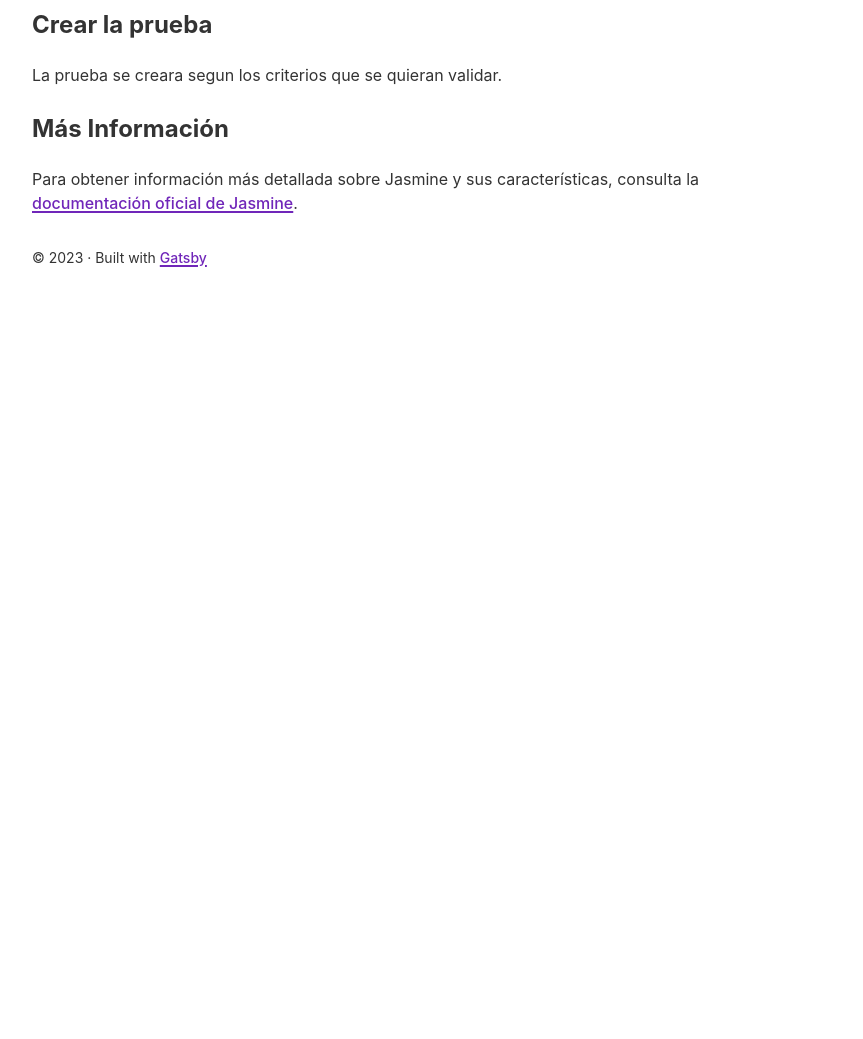
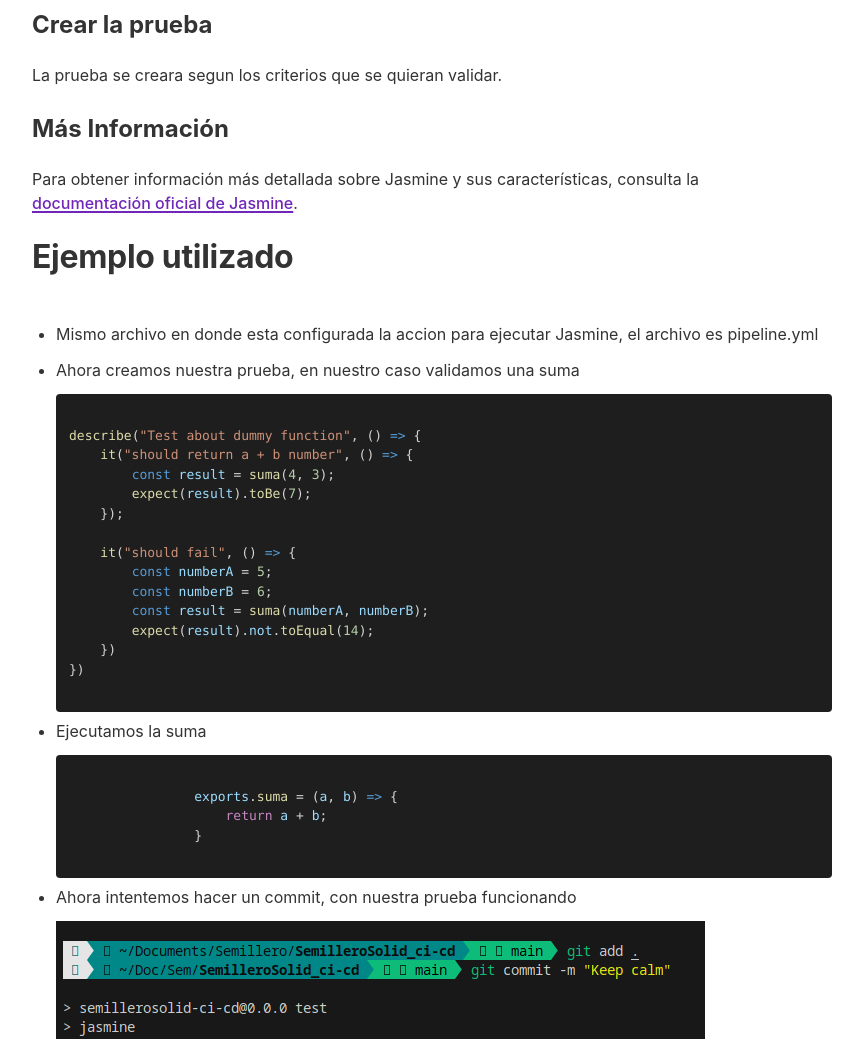
Before and after one commit to SemilleroSOLID/ci-cd, a Gatsby site: page /jasmine in a window 1280 px wide. Shown: the part 864-1903 px from the top of the page, without its empty margins (208-1071 px from the left). Before the commit the page ends 1164 px from the top, so only its background shows below. Built offline with nearby package versions, Linux system fonts and the light colour scheme; Gatsby itself is replaced by a stand-in of ours.

Commit message:
actualizando documento para jasmine

```diff
--- a/src/pages/jasmine.js
+++ b/src/pages/jasmine.js
@@ -2,6 +2,12 @@ import React from "react";
 import Layout from "../components/layout";
 import { Prism as SyntaxHighlighter } from 'react-syntax-highlighter';
 import { vscDarkPlus } from 'react-syntax-highlighter/dist/esm/styles/prism';
+import commit_true from "../.././assets/img/commit.png"
+import commit_false from "../.././assets/img/commit_false.png"
+import actions from "../.././assets/img/actions.png"
+import queue from "../.././assets/img/queue.png"
+import result from "../.././assets/img/result.png"
+
 
 const Jasmine = () => (
     <Layout>
@@ -16,7 +22,7 @@ const Jasmine = () => (
             </SyntaxHighlighter>
             <li><strong>Inicializar Jasmine en tu proyecto:</strong> Utiliza el siguiente comando para crear la configuración inicial de Jasmine en tu proyecto:</li>
             <SyntaxHighlighter language="bash" style={vscDarkPlus}>
-            npx jasmine init
+                npx jasmine init
 
             </SyntaxHighlighter>
 
@@ -27,7 +33,7 @@ const Jasmine = () => (
 
             <li><strong>Configurar Jasmine como tu script de pruebas:</strong> Añade el siguiente script a tu archivo <code>package.json</code>:</li>
             <SyntaxHighlighter language="yaml" style={vscDarkPlus}>
-            {`
+                {`
             "scripts": {
                 "test": "jasmine"
             }
@@ -44,6 +50,62 @@ const Jasmine = () => (
 
         <h2>Más Información</h2>
         <p>Para obtener información más detallada sobre Jasmine y sus características, consulta la <a href="https://jasmine.github.io/pages/getting_started.html">documentación oficial de Jasmine</a>.</p>
+
+        <h1>Ejemplo utilizado</h1>
+        <ul>
+            <li>
+                Mismo archivo en donde esta configurada la accion para ejecutar Jasmine, el archivo es pipeline.yml
+            </li>
+            <li>
+                Ahora creamos nuestra prueba, en nuestro caso validamos una suma
+            </li>
+            <SyntaxHighlighter language="javascript" style={vscDarkPlus}>
+                {
+                    `
+describe("Test about dummy function", () => {
+    it("should return a + b number", () => {
+        const result = suma(4, 3);
+        expect(result).toBe(7);
+    });
+
+    it("should fail", () => {
+        const numberA = 5;
+        const numberB = 6;
+        const result = suma(numberA, numberB);
+        expect(result).not.toEqual(14);
+    })
+})
+                    `
+                }
+            </SyntaxHighlighter>
+
+            <li>Ejecutamos la suma</li>
+            <SyntaxHighlighter language="javascript" style={vscDarkPlus}>
+                {`
+                exports.suma = (a, b) => {
+                    return a + b;
+                }
+                `}
+            </SyntaxHighlighter>
+            <li>Ahora intentemos hacer un commit, con nuestra prueba funcionando</li>
+            <img src={commit_true} alt="commit_true"/>
+            <li>y un commit con falla, cambiando la operacion suma por resta</li>
+            <img src={commit_false} alt="commit_false" ></img>
+            <p>Como podemos observar estas pruebas son funcionales localmente, pero con github actions,
+                workflows podemos automatizarlas en el lado de nuestro repositorio y poder tomar diferentes
+                decisiones dependiendo del flujo de trabajo.
+            </p>
+            <li>Veamos nuestra prueba en Jasmine ejecutandose en el repositorio</li>
+            <img src={actions} alt="first" ></img>
+            <img src={queue} alt="secnd" ></img>
+            <img src={result} alt="third" ></img>
+            <li>como podemos ver obtenemos el mismo resultado al ejecutarlo remotamente
+                pero esta vez esta vinculado directamente al repositorio, por lo cual la prueba
+                se ejecutara para todo el equipo de trabajo
+            </li>
+        </ul>
+
+
     </Layout>
 );
 
```
Also changed, not shown: assets/img/actions.png (added), assets/img/commit.png (added), assets/img/commit_false.png (added), assets/img/queue.png (added), assets/img/result.png (added).
